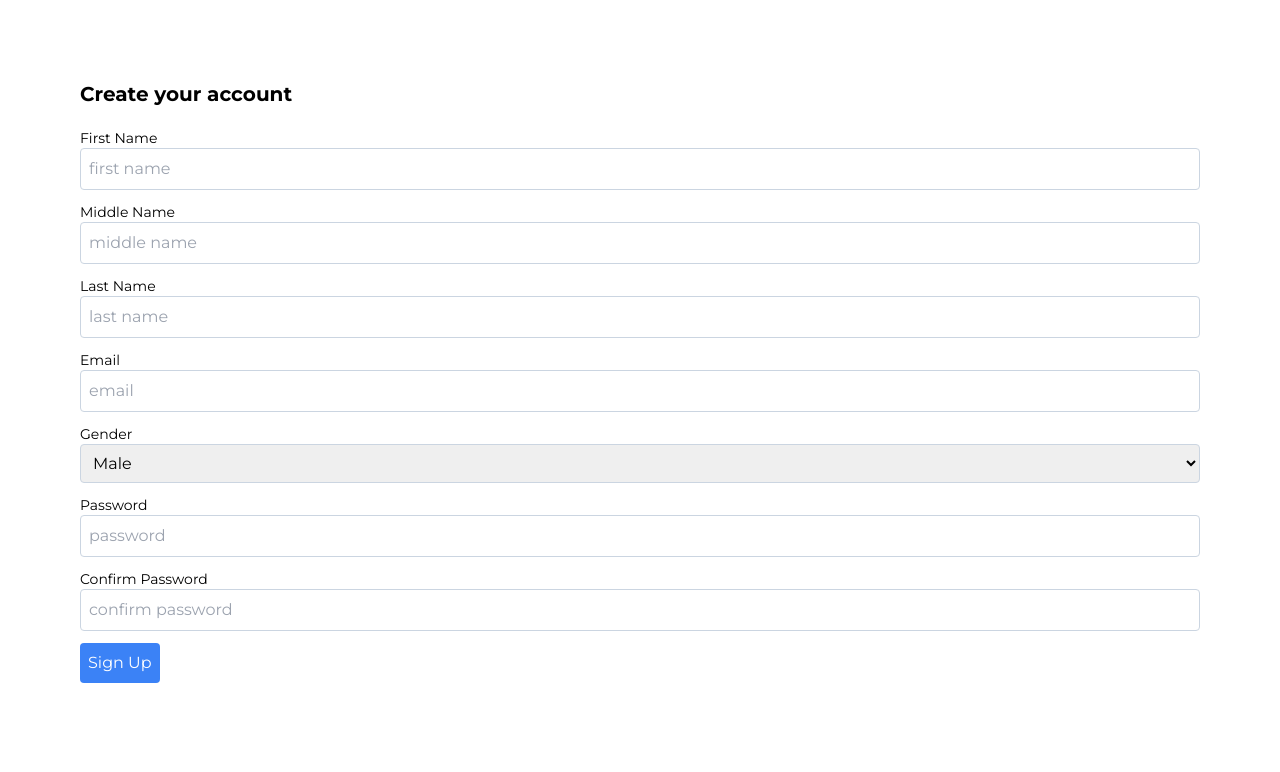
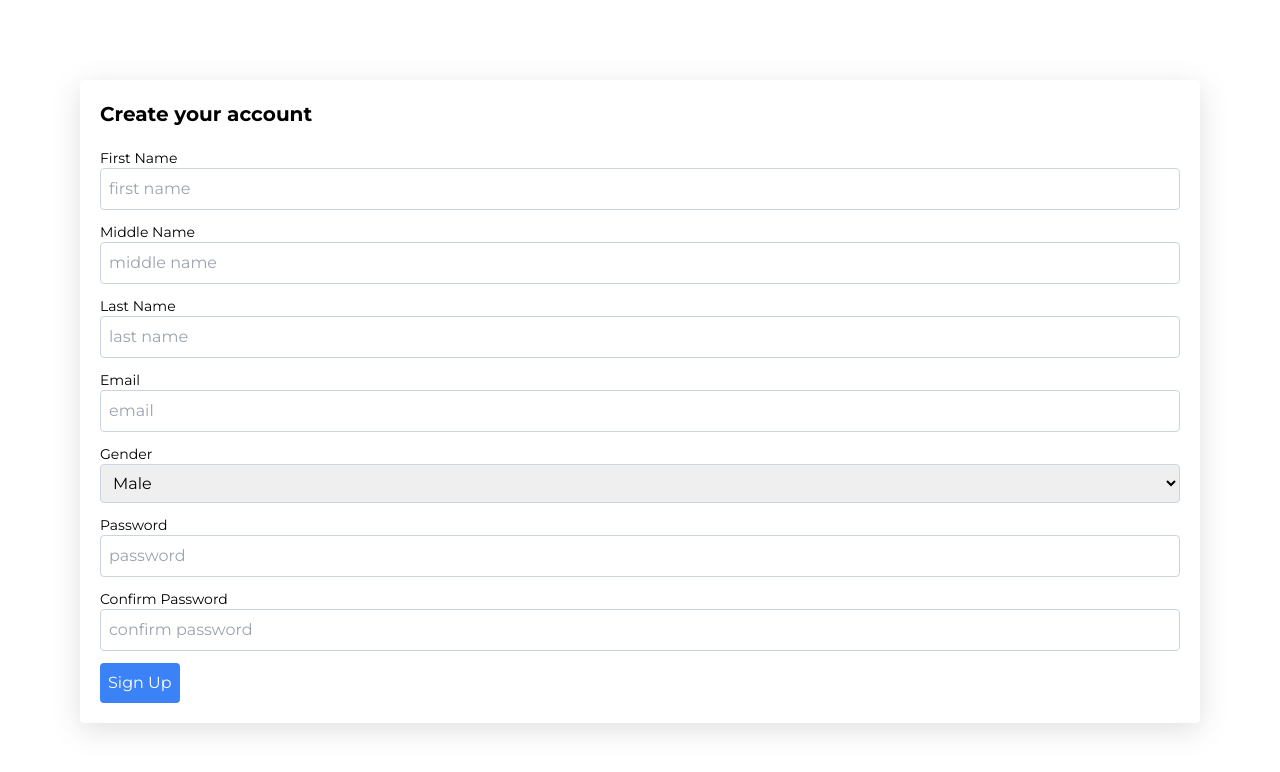
Before and after one commit to Mark-Alexis-Posadas/student-information-system, a React (Vite) app in the folder client/: page /sign-up in a window 1280 px wide. Shown: the top 772 px of the page. Built offline with nearby package versions, Linux system fonts and the light colour scheme.

Commit message:
implement input component in sign up page

```diff
--- a/client/src/authentication/SignUp/index.tsx
+++ b/client/src/authentication/SignUp/index.tsx
@@ -3,14 +3,15 @@ import { signUpData } from "../../data/sign-up";
 import { Button } from "../../components/Buttons";
 import { PageTitle } from "../../components/PageTitle";
 import { Select } from "../../components/Forms/Select";
+import { Input } from "../../components/Forms/Inputs";
 export const SignUp: React.FC = () => {
   return (
-    <>
+    <div className="p-5 rounded shadow-custom-shadow">
       <PageTitle text="Create your account" />
       <form>
         {signUpData.map((item, index) =>
           index === 4 ? (
-            <div className="flex flex-col mb-3">
+            <div className="flex flex-col mb-3" key={item.id}>
               <label htmlFor="" className="text-sm capitalize">
                 {item.text}
               </label>
@@ -19,7 +20,7 @@ export const SignUp: React.FC = () => {
           ) : (
             <div key={item.id} className="flex flex-col mb-3">
               <label className="text-sm capitalize">{item.text}</label>
-              <input
+              <Input
                 type={
                   index === 3
                     ? "email"
@@ -27,8 +28,9 @@ export const SignUp: React.FC = () => {
                     ? "password"
                     : "text"
                 }
+                id={item.text.replace(/\s/g, "").toLowerCase()}
                 placeholder={item.text}
-                className="border border-slate-300 p-2 rounded"
+                name={item.text.replace(/\s/g, "").toLowerCase()}
               />
             </div>
           )
@@ -38,6 +40,6 @@ export const SignUp: React.FC = () => {
           text="Sign Up"
         />
       </form>
-    </>
+    </div>
   );
 };
```
